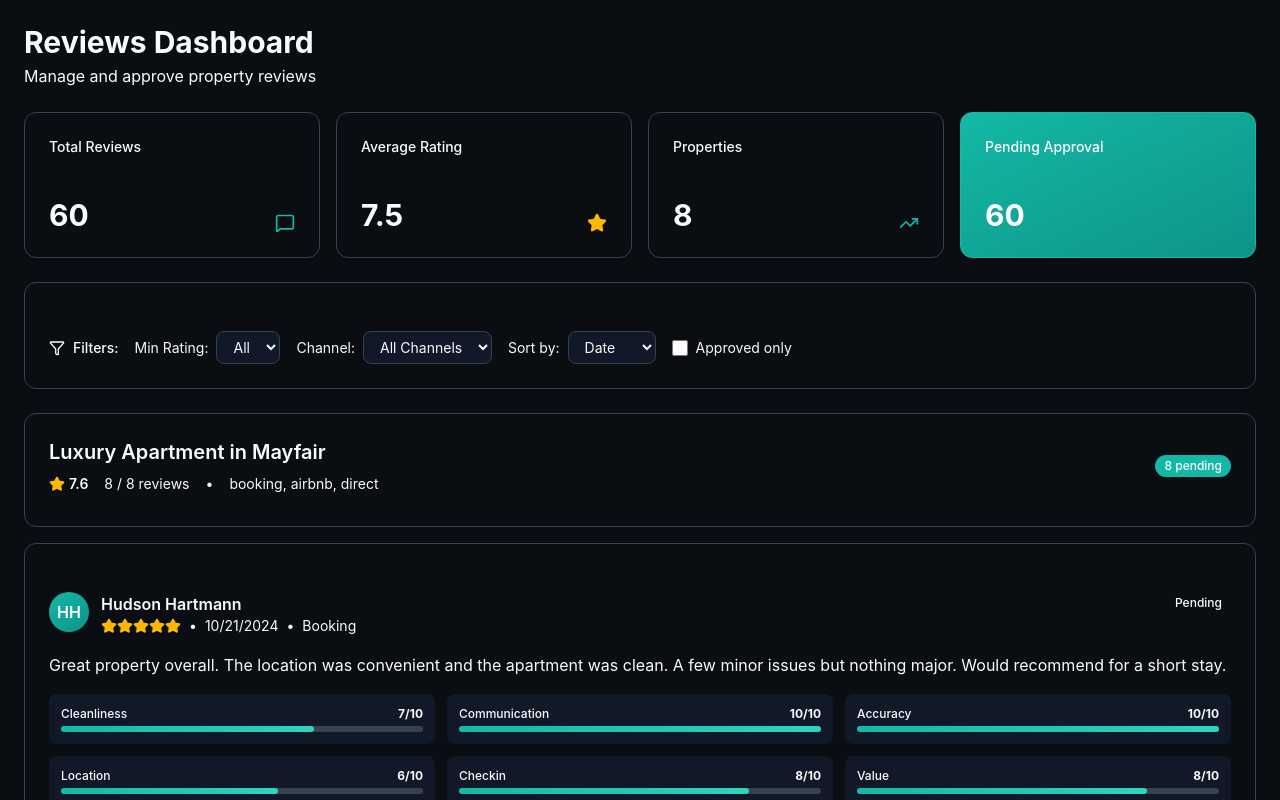
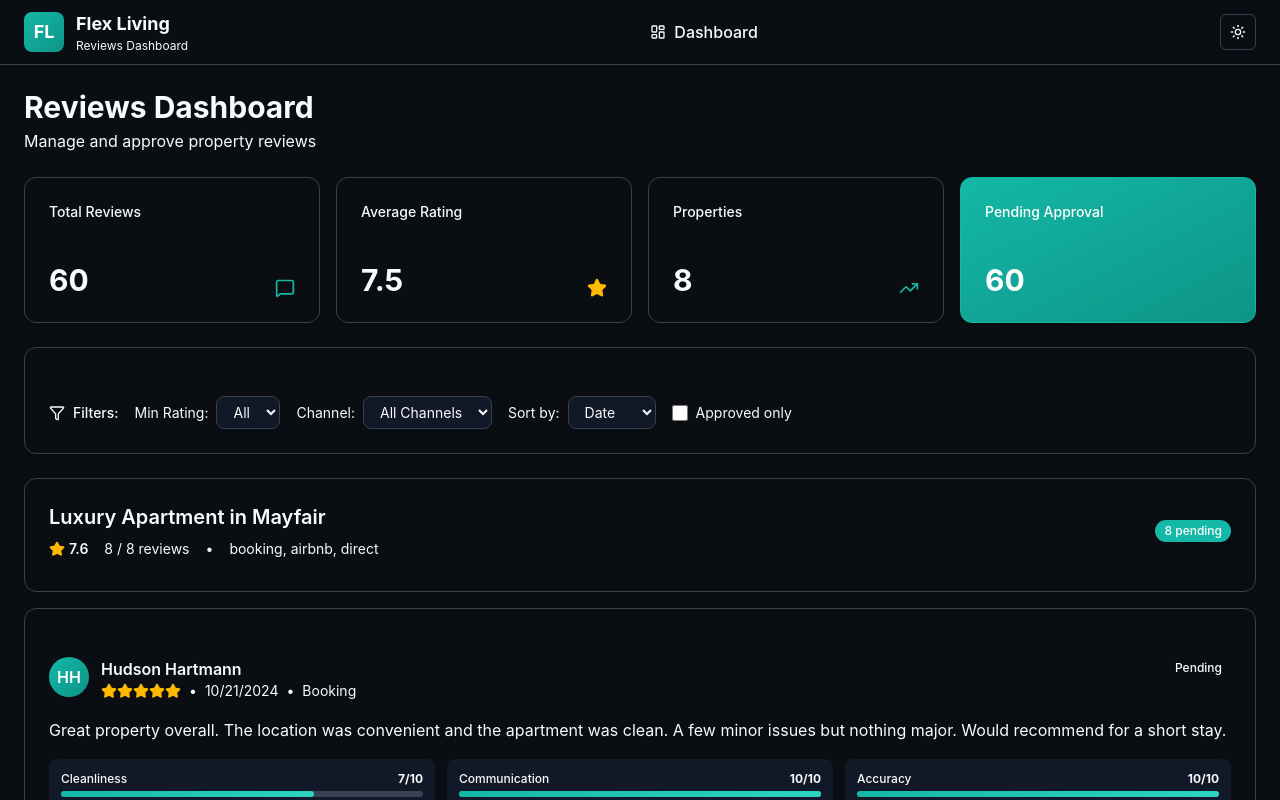
Before and after one commit to keniiy/flex-reviews-dashboard, a Next.js app: page /dashboard in a window 1280 px wide. Shown: the top 800 px of the page. Built offline with nearby package versions, Linux system fonts and the light colour scheme.

Commit message:
Add NavHeader component and theme provider; implement light mode styles and navigation links

```diff
--- a/app/dashboard/page.tsx
+++ b/app/dashboard/page.tsx
@@ -1,9 +1,11 @@
 'use client';
+
 import { useEffect, useState } from 'react';
 import { Card, CardContent, CardHeader, CardTitle } from '@/components/ui/card';
 import { Badge } from '@/components/ui/badge';
 import { Button } from '@/components/ui/button';
 import { Star, MessageSquare, TrendingUp, CheckCircle, XCircle, Filter } from 'lucide-react';
+import { NavHeader } from '@/components/nav-header';
 import type { ListingReviews, Review } from '@/modules/reviews/types';
 import { filterReviews, sortReviews } from '@/modules/reviews/service';
 
@@ -11,7 +13,6 @@ export default function DashboardPage() {
   const [listings, setListings] = useState<ListingReviews[]>([]);
   const [loading, setLoading] = useState(true);
 
-  // Filter states
   const [minRating, setMinRating] = useState<number>(0);
   const [selectedChannel, setSelectedChannel] = useState<string>('all');
   const [showApprovedOnly, setShowApprovedOnly] = useState(false);
@@ -51,9 +52,8 @@ export default function DashboardPage() {
     }
   };
 
-  // Apply filters to reviews
   const getFilteredReviews = (reviews: Review[]) => {
-    const filtered = filterReviews(reviews, {
+    let filtered = filterReviews(reviews, {
       minRating: minRating > 0 ? minRating : undefined,
       channel: selectedChannel !== 'all' ? selectedChannel : undefined,
       approvedOnly: showApprovedOnly,
@@ -64,9 +64,12 @@ export default function DashboardPage() {
 
   if (loading) {
     return (
+      <>
+        <NavHeader />
         <div className="flex items-center justify-center min-h-screen bg-bg-primary">
           <div className="text-lg text-fg">Loading reviews...</div>
         </div>
+      </>
     );
   }
 
@@ -77,13 +80,15 @@ export default function DashboardPage() {
     0
   );
 
-  // Get all unique channels
   const allChannels = Array.from(
     new Set(listings.flatMap(l => l.reviews.map(r => r.channel)))
   );
 
   return (
-    <div className="min-h-screen bg-bg-primary p-6">
+    <div className="min-h-screen bg-bg-primary">
+      <NavHeader />
+
+      <div className="p-6">
         <div className="max-w-7xl mx-auto space-y-6">
           {/* Header */}
           <div className="flex items-center justify-between">
@@ -150,7 +155,6 @@ export default function DashboardPage() {
                   <span className="text-sm font-medium text-fg">Filters:</span>
                 </div>
 
-              {/* Rating Filter */}
                 <div className="flex items-center gap-2">
                   <label className="text-sm text-muted">Min Rating:</label>
                   <select
@@ -165,7 +169,6 @@ export default function DashboardPage() {
                   </select>
                 </div>
 
-              {/* Channel Filter */}
                 <div className="flex items-center gap-2">
                   <label className="text-sm text-muted">Channel:</label>
                   <select
@@ -180,7 +183,6 @@ export default function DashboardPage() {
                   </select>
                 </div>
 
-              {/* Sort */}
                 <div className="flex items-center gap-2">
                   <label className="text-sm text-muted">Sort by:</label>
                   <select
@@ -193,7 +195,6 @@ export default function DashboardPage() {
                   </select>
                 </div>
 
-              {/* Approved Only Toggle */}
                 <label className="flex items-center gap-2 cursor-pointer">
                   <input
                     type="checkbox"
@@ -216,7 +217,6 @@ export default function DashboardPage() {
 
               return (
                 <div key={listing.listingId} className="space-y-4">
-                {/* Property Header */}
                   <Card className="bg-card border-border">
                     <CardHeader>
                       <div className="flex items-center justify-between">
@@ -239,13 +239,11 @@ export default function DashboardPage() {
                     </CardHeader>
                   </Card>
 
-                {/* Reviews */}
                   <div className="grid gap-4">
                     {filteredReviews.map((review) => (
                       <Card key={review.id} className="bg-card border-border card-hover">
                         <CardContent className="pt-6">
                           <div className="space-y-4">
-                          {/* Review Header */}
                             <div className="flex items-start justify-between">
                               <div className="flex items-start gap-3">
                                 <div className="w-10 h-10 rounded-full bg-gradient-to-br from-brand-primary to-brand-hover flex items-center justify-center text-white font-semibold">
@@ -278,10 +276,8 @@ export default function DashboardPage() {
                               </Badge>
                             </div>
 
-                          {/* Review Text */}
                             <p className="text-fg leading-relaxed">{review.review}</p>
 
-                          {/* Category Ratings */}
                             <div className="grid grid-cols-3 gap-3">
                               {Object.entries(review.categories).map(([category, rating]) => (
                                 <div key={category} className="bg-bg-surface rounded-lg p-3">
@@ -301,7 +297,6 @@ export default function DashboardPage() {
                               ))}
                             </div>
 
-                          {/* Action Buttons */}
                             <div className="flex items-center gap-2 pt-2 border-t border-border">
                               <Button
                                 onClick={() => handleApproval(review.id, true)}
@@ -332,5 +327,6 @@ export default function DashboardPage() {
           </div>
         </div>
       </div>
+    </div>
   );
 }
--- a/app/globals.css
+++ b/app/globals.css
@@ -48,3 +48,17 @@ body {
   transform: translateY(-2px);
   box-shadow: 0 20px 40px rgba(20, 184, 166, 0.15);
 }
+
+/* Light mode overrides */
+.light {
+  --color-bg-primary: #f8fafc;
+  --color-bg-surface: #ffffff;
+  --color-bg-card: #ffffff;
+
+  --color-text-primary: #0f172a;
+  --color-text-secondary: #334155;
+  --color-text-muted: #64748b;
+
+  --color-border: #e2e8f0;
+  --color-border-light: #cbd5e1;
+}
--- a/app/page.tsx
+++ b/app/page.tsx
@@ -1,65 +1,18 @@
-import Image from "next/image";
+'use client';
+
+import { useEffect } from 'react';
+import { useRouter } from 'next/navigation';
 
 export default function Home() {
+  const router = useRouter();
+
+  useEffect(() => {
+    router.push('/dashboard');
+  }, [router]);
+
   return (
-    <div className="flex min-h-screen items-center justify-center bg-zinc-50 font-sans dark:bg-black">
-      <main className="flex min-h-screen w-full max-w-3xl flex-col items-center justify-between py-32 px-16 bg-white dark:bg-black sm:items-start">
-        <Image
-          className="dark:invert"
-          src="/next.svg"
-          alt="Next.js logo"
-          width={100}
-          height={20}
-          priority
-        />
-        <div className="flex flex-col items-center gap-6 text-center sm:items-start sm:text-left">
-          <h1 className="max-w-xs text-3xl font-semibold leading-10 tracking-tight text-black dark:text-zinc-50">
-            To get started, edit the page.tsx file.
-          </h1>
-          <p className="max-w-md text-lg leading-8 text-zinc-600 dark:text-zinc-400">
-            Looking for a starting point or more instructions? Head over to{" "}
-            <a
-              href="https://vercel.com/templates?framework=next.js&utm_source=create-next-app&utm_medium=appdir-template-tw&utm_campaign=create-next-app"
-              className="font-medium text-zinc-950 dark:text-zinc-50"
-            >
-              Templates
-            </a>{" "}
-            or the{" "}
-            <a
-              href="https://nextjs.org/learn?utm_source=create-next-app&utm_medium=appdir-template-tw&utm_campaign=create-next-app"
-              className="font-medium text-zinc-950 dark:text-zinc-50"
-            >
-              Learning
-            </a>{" "}
-            center.
-          </p>
-        </div>
-        <div className="flex flex-col gap-4 text-base font-medium sm:flex-row">
-          <a
-            className="flex h-12 w-full items-center justify-center gap-2 rounded-full bg-foreground px-5 text-background transition-colors hover:bg-[#383838] dark:hover:bg-[#ccc] md:w-[158px]"
-            href="https://vercel.com/new?utm_source=create-next-app&utm_medium=appdir-template-tw&utm_campaign=create-next-app"
-            target="_blank"
-            rel="noopener noreferrer"
-          >
-            <Image
-              className="dark:invert"
-              src="/vercel.svg"
-              alt="Vercel logomark"
-              width={16}
-              height={16}
-            />
-            Deploy Now
-          </a>
-          <a
-            className="flex h-12 w-full items-center justify-center rounded-full border border-solid border-black/[.08] px-5 transition-colors hover:border-transparent hover:bg-black/[.04] dark:border-white/[.145] dark:hover:bg-[#1a1a1a] md:w-[158px]"
-            href="https://nextjs.org/docs?utm_source=create-next-app&utm_medium=appdir-template-tw&utm_campaign=create-next-app"
-            target="_blank"
-            rel="noopener noreferrer"
-          >
-            Documentation
-          </a>
-        </div>
-      </main>
+    <div className="flex items-center justify-center min-h-screen bg-bg-primary">
+      <div className="text-lg text-fg">Redirecting to dashboard...</div>
     </div>
   );
 }
--- /dev/null
+++ b/components/nav-header.tsx
@@ -0,0 +1,53 @@
+'use client';
+
+import { useTheme } from './theme-provider';
+import { Moon, Sun, LayoutDashboard } from 'lucide-react';
+import { Button } from './ui/button';
+import Link from 'next/link';
+
+export function NavHeader() {
+  const { theme, toggleTheme } = useTheme();
+
+  return (
+    <header className="sticky top-0 z-50 w-full border-b border-border bg-card/95 backdrop-blur supports-[backdrop-filter]:bg-card/60">
+      <div className="container flex h-16 items-center justify-between px-6">
+        {/* Logo */}
+        <Link href="/dashboard" className="flex items-center gap-3 hover:opacity-80 transition-opacity">
+          <div className="w-10 h-10 bg-gradient-to-br from-brand-primary to-brand-hover rounded-lg flex items-center justify-center">
+            <span className="text-white font-bold text-lg">FL</span>
+          </div>
+          <div>
+            <div className="font-bold text-fg text-lg">Flex Living</div>
+            <div className="text-xs text-muted">Reviews Dashboard</div>
+          </div>
+        </Link>
+
+        {/* Nav Links */}
+        <nav className="flex items-center gap-6">
+          <Link
+            href="/dashboard"
+            className="flex items-center gap-2 text-fg hover:text-brand-primary transition-colors"
+          >
+            <LayoutDashboard className="w-4 h-4" />
+            <span className="font-medium">Dashboard</span>
+          </Link>
+        </nav>
+
+        {/* Theme Toggle */}
+        <Button
+          variant="outline"
+          size="icon"
+          onClick={toggleTheme}
+          className="border-border hover:bg-bg-surface"
+        >
+          {theme === 'dark' ? (
+            <Sun className="h-5 w-5 text-fg" />
+          ) : (
+            <Moon className="h-5 w-5 text-fg" />
+          )}
+          <span className="sr-only">Toggle theme</span>
+        </Button>
+      </div>
+    </header>
+  );
+}
--- /dev/null
+++ b/components/theme-provider.tsx
@@ -0,0 +1,42 @@
+'use client';
+
+import { createContext, useContext, useEffect, useState } from 'react';
+
+type Theme = 'dark' | 'light';
+
+const ThemeContext = createContext<{
+  theme: Theme;
+  toggleTheme: () => void;
+}>({
+  theme: 'dark',
+  toggleTheme: () => {},
+});
+
+export function ThemeProvider({ children }: { children: React.ReactNode }) {
+  // Initialize from localStorage if available (client-side only)
+  const [theme, setTheme] = useState<Theme>(() => {
+    if (typeof window !== 'undefined') {
+      return (localStorage.getItem('theme') as Theme) || 'dark';
+    }
+    return 'dark';
+  });
+
+  // Apply theme class to document
+  useEffect(() => {
+    document.documentElement.classList.toggle('light', theme === 'light');
+  }, [theme]);
+
+  const toggleTheme = () => {
+    const newTheme = theme === 'dark' ? 'light' : 'dark';
+    setTheme(newTheme);
+    localStorage.setItem('theme', newTheme);
+  };
+
+  return (
+    <ThemeContext.Provider value={{ theme, toggleTheme }}>
+      {children}
+    </ThemeContext.Provider>
+  );
+}
+
+export const useTheme = () => useContext(ThemeContext);
```
Lines whose indentation alone changed are shown as unchanged.
